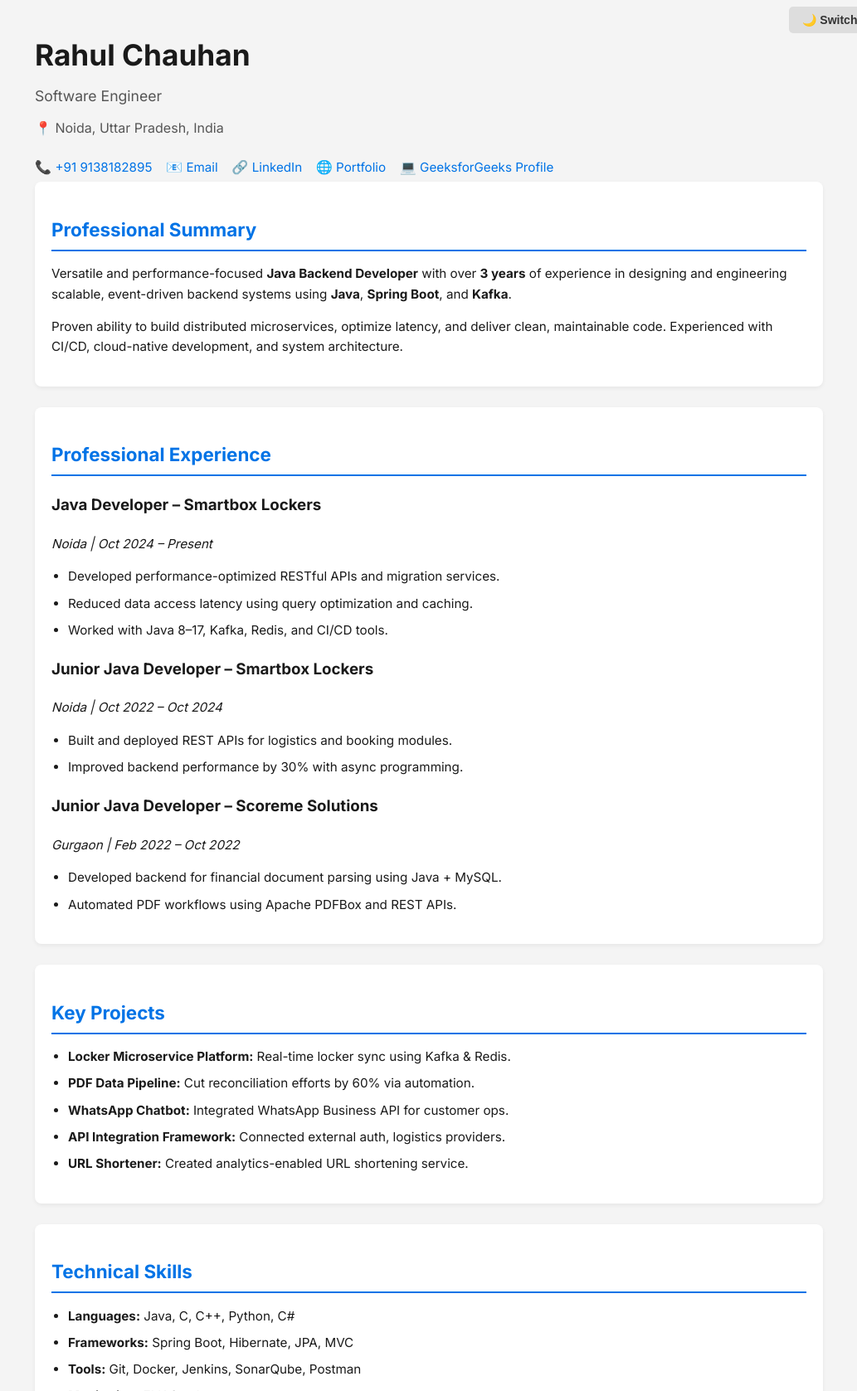
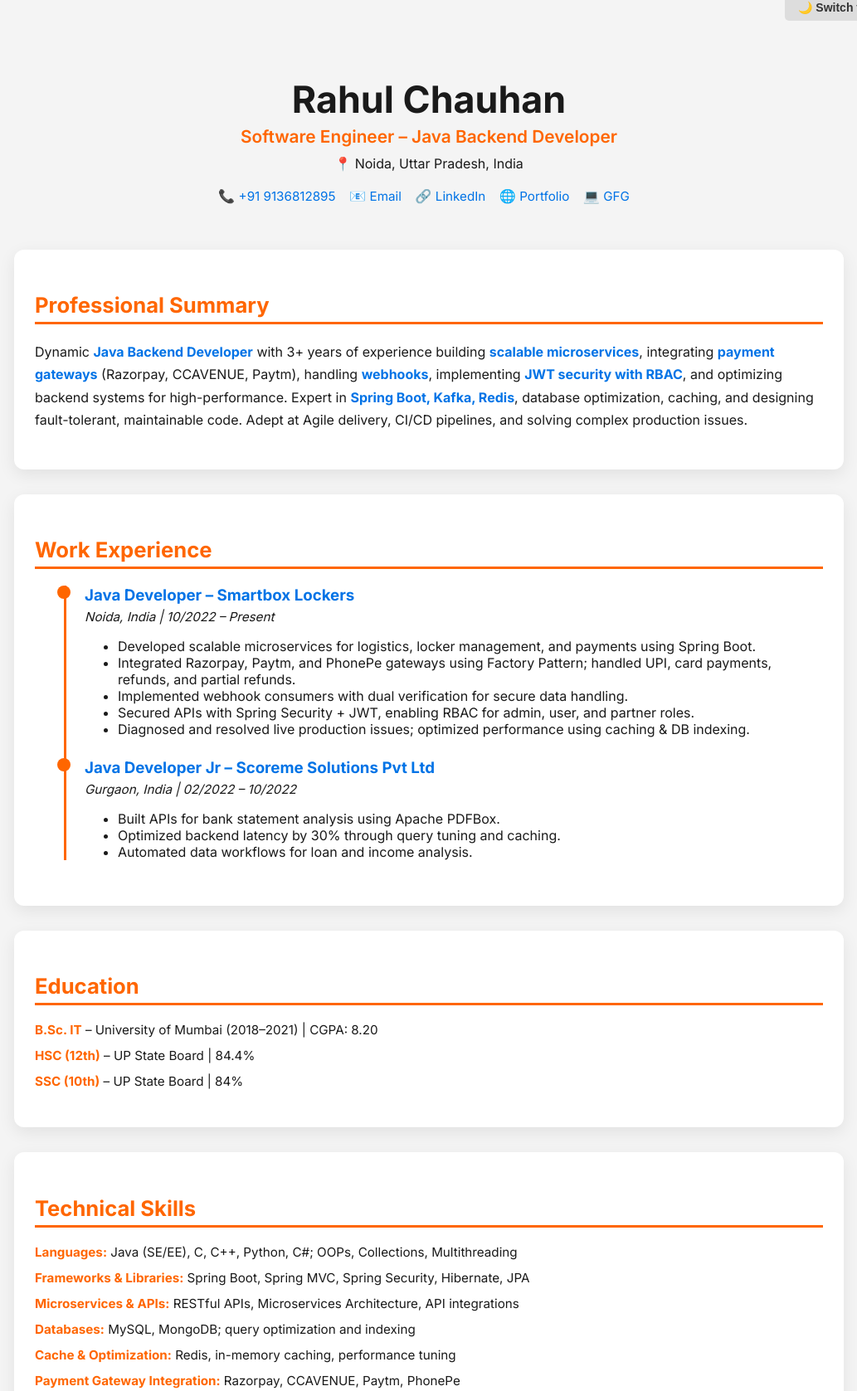
Before and after one commit to BootifulDeveloper/rahul-chauhan-resume, a plain HTML site: page index.html in a window 1280 px wide. Shown: the part 7-1684 px from the top of the page at 83% size, without its empty margins (123-1156 px from the left). Drawn offline with Linux system fonts and the light colour scheme.

Commit message:
Update index.html

```diff
--- a/index.html
+++ b/index.html
@@ -1,13 +1,13 @@
 <!DOCTYPE html>
 <html lang="en">
 <head>
-  <meta charset="UTF-8" />
-  <meta name="viewport" content="width=device-width, initial-scale=1.0"/>
+<meta charset="UTF-8">
+<meta name="viewport" content="width=device-width, initial-scale=1.0">
 <title>🌟 Rahul Chauhan – Software Engineer</title>
 
 <!-- SEO -->
-  <meta name="description" content="Rahul Chauhan – Java Backend Developer specializing in Microservices, Spring Boot, and system design with 3+ years experience.">
-  <meta name="keywords" content="Java Developer, Spring Boot, Microservices, Backend Engineer, Rahul Chauhan">
+<meta name="description" content="Rahul Chauhan – Expert Java Backend Developer specializing in Microservices, Spring Boot, Payment Gateway Integrations, API development, and system design with 3+ years of experience.">
+<meta name="keywords" content="Java Developer, Spring Boot, Microservices, Payment Gateway, Backend Engineer, Rahul Chauhan, API Integration">
 <meta name="author" content="Rahul Chauhan">
 
 <!-- Fonts -->
@@ -19,48 +19,49 @@
   --text-color: #1a1a1a;
   --card-bg: #ffffff;
   --link-color: #0073e6;
-      --header-gray: #555;
+  --accent-color: #ff6600;
+  --primary-color: #0073e6;
 }
-
 body.dark {
   --bg-color: #121212;
   --text-color: #e0e0e0;
   --card-bg: #1f1f1f;
   --link-color: #66b2ff;
-      --header-gray: #ccc;
+  --accent-color: #ff9933;
+  --primary-color: #66b2ff;
 }
-
 body {
   font-family: 'Inter', sans-serif;
   background-color: var(--bg-color);
   color: var(--text-color);
   margin: 0;
+  padding: 0;
+  scroll-behavior: smooth;
+}
+.container {
+  max-width: 1000px;
+  margin: 0 auto;
   padding: 20px;
-      line-height: 1.7;
-      transition: background-color 0.3s, color 0.3s;
 }
-
-    .container {
-      max-width: 950px;
-      margin: 0 auto;
+header {
+  text-align: center;
+  padding: 50px 20px;
 }
-
-    h1 {
-      font-size: 2.2rem;
+header h1 {
+  font-size: 2.8rem;
   margin-bottom: 5px;
 }
-
-    .title {
-      font-size: 1.1rem;
-      color: var(--header-gray);
+header .title {
+  font-size: 1.3rem;
+  color: var(--accent-color);
   margin-bottom: 10px;
+  font-weight: 600;
 }
-
-    .location {
-      color: var(--header-gray);
+header .location {
   margin-bottom: 15px;
+  color: var(--text-color);
+  font-weight: 500;
 }
-
 .contact-info a {
   display: inline-block;
   margin: 5px 12px 5px 0;
@@ -68,49 +69,11 @@
   text-decoration: none;
   font-size: 0.95rem;
 }
+.contact-info a:hover { text-decoration: underline; }
 
-    .contact-info a:hover {
-      text-decoration: underline;
-    }
-
-    .section {
-      background: var(--card-bg);
-      padding: 20px;
-      border-radius: 8px;
-      box-shadow: 0 2px 5px rgba(0, 0, 0, 0.06);
-      margin-bottom: 25px;
-      transition: background-color 0.3s;
-    }
-
-    .section h2 {
-      font-size: 1.4rem;
-      color: var(--link-color);
-      border-bottom: 2px solid var(--link-color);
-      padding-bottom: 5px;
-      margin-bottom: 15px;
-    }
-
-    p, ul {
-      font-size: 0.95rem;
-      line-height: 1.6;
-    }
-
-    ul {
-      padding-left: 20px;
-    }
-
-    li {
-      margin-bottom: 8px;
-    }
-
-    strong {
-      color: var(--text-color);
-    }
-
-    .theme-toggle {
+.theme-toggle, #backToTop {
   position: fixed;
-      top: 15px;
-      right: 15px;
+  right: 20px;
   background-color: #ddd;
   color: #333;
   border: none;
@@ -119,164 +82,243 @@
   font-weight: 600;
   cursor: pointer;
   border-radius: 5px;
+  z-index: 1000;
   transition: background-color 0.3s;
-      z-index: 1000;
 }
-
-    .theme-toggle:hover {
+.theme-toggle:hover, #backToTop:hover {
   background-color: var(--link-color);
   color: #fff;
 }
-
-    @media (max-width: 768px) {
-      h1 {
-        font-size: 1.8rem;
+#backToTop {
+  bottom: 20px;
+  display: none;
 }
 
-      .theme-toggle {
-        font-size: 13px;
-        padding: 6px 10px;
+/* Sections */
+.section {
+  background: var(--card-bg);
+  padding: 30px 25px;
+  border-radius: 12px;
+  margin-bottom: 30px;
+  box-shadow: 0 6px 20px rgba(0,0,0,0.08);
+  transition: background-color 0.3s, transform 0.3s;
+}
+.section:hover { transform: translateY(-3px); }
+.section h2 {
+  font-size: 1.6rem;
+  color: var(--accent-color);
+  border-bottom: 3px solid var(--accent-color);
+  padding-bottom: 5px;
+  margin-bottom: 20px;
 }
 
-      .section h2 {
-        font-size: 1.2rem;
+/* Summary */
+.summary {
+  font-size: 1rem;
+  line-height: 1.7;
 }
+.summary strong { color: var(--primary-color); }
+
+/* Work Experience */
+.timeline {
+  position: relative;
+  margin-left: 20px;
 }
+.timeline::before {
+  content: '';
+  position: absolute;
+  left: 15px;
+  width: 3px;
+  height: 100%;
+  background: var(--accent-color);
+}
+.timeline-item {
+  position: relative;
+  margin-bottom: 25px;
+  padding-left: 40px;
+}
+.timeline-item::before {
+  content: '';
+  position: absolute;
+  left: 7px;
+  top: 0;
+  width: 16px;
+  height: 16px;
+  background: var(--accent-color);
+  border-radius: 50%;
+}
+.timeline-item h3 { margin: 0 0 5px 0; color: var(--primary-color); }
+.timeline-item p { margin: 0; font-size: 0.95rem; }
 
-    @media (max-width: 480px) {
-      .contact-info a {
-        display: block;
-        margin-bottom: 10px;
+/* Skills */
+.skill-list {
+  list-style: none;
+  padding: 0;
 }
+.skill-list li {
+  margin-bottom: 12px;
+  font-size: 0.95rem;
 }
+.skill-list li strong { color: var(--accent-color); }
+
+/* Projects */
+.project-card {
+  background: var(--bg-color);
+  border: 1px solid #ddd;
+  border-radius: 12px;
+  padding: 20px;
+  margin-bottom: 20px;
+  transition: transform 0.3s, box-shadow 0.3s;
+}
+.project-card:hover {
+  transform: translateY(-6px);
+  box-shadow: 0 8px 22px rgba(0,0,0,0.15);
+}
+.project-card h3 { margin-top:0; color: var(--primary-color); }
+.project-card a { color: var(--link-color); font-weight: 600; text-decoration: none; }
+.project-card a:hover { text-decoration: underline; }
+
+/* Responsive */
+@media(max-width:768px){ header h1 { font-size:2.2rem; } .theme-toggle, #backToTop { font-size:13px; padding:6px 10px; } }
+@media(max-width:480px){ .contact-info a { display:block; margin-bottom:10px; } }
 </style>
 </head>
 <body>
 
 <button class="theme-toggle" onclick="toggleTheme()">🌙 Switch to Dark Mode</button>
+<button id="backToTop" onclick="scrollToTop()">⬆ Back to Top</button>
 
 <div class="container">
 <header>
   <h1>Rahul Chauhan</h1>
-      <div class="title">Software Engineer</div>
+  <div class="title">Software Engineer – Java Backend Developer</div>
   <div class="location">📍 Noida, Uttar Pradesh, India</div>
   <div class="contact-info">
-        📞 <a href="tel:+919138182895">+91 9138182895</a>
+    📞 <a href="tel:+919136812895">+91 9136812895</a>
     📧 <a href="mailto:rahulchauhan.12071998@gmail.com">Email</a>
     🔗 <a href="https://www.linkedin.com/in/rahul-chauhan-766528219" target="_blank">LinkedIn</a>
     🌐 <a href="https://portfolio-eec4a.web.app/about" target="_blank">Portfolio</a>
-        💻 <a href="https://www.geeksforgeeks.org/user/rahul_chauhan_1998/" target="_blank">GeeksforGeeks Profile</a>
+    💻 <a href="https://www.geeksforgeeks.org/user/rahul_chauhan_1998/" target="_blank">GFG</a>
   </div>
 </header>
 
+<!-- Professional Summary -->
 <section class="section">
 <h2>Professional Summary</h2>
-      <p>
-        Versatile and performance-focused <strong>Java Backend Developer</strong> with over <strong>3 years</strong> of experience in designing and engineering scalable, event-driven backend systems using <strong>Java</strong>, <strong>Spring Boot</strong>, and <strong>Kafka</strong>.
-      </p>
-      <p>
-        Proven ability to build distributed microservices, optimize latency, and deliver clean, maintainable code. Experienced with CI/CD, cloud-native development, and system architecture.
+<p class="summary">
+Dynamic <strong>Java Backend Developer</strong> with 3+ years of experience building <strong>scalable microservices</strong>, integrating <strong>payment gateways</strong> (Razorpay, CCAVENUE, Paytm), handling <strong>webhooks</strong>, implementing <strong>JWT security with RBAC</strong>, and optimizing backend systems for high-performance. Expert in <strong>Spring Boot, Kafka, Redis</strong>, database optimization, caching, and designing fault-tolerant, maintainable code. Adept at Agile delivery, CI/CD pipelines, and solving complex production issues.
 </p>
 </section>
 
+<!-- Work Experience -->
 <section class="section">
-      <h2>Professional Experience</h2>
+<h2>Work Experience</h2>
+<div class="timeline">
+  <div class="timeline-item">
+    <h3>Java Developer – Smartbox Lockers</h3>
+    <p><em>Noida, India | 10/2022 – Present</em></p>
+    <ul>
+      <li>Developed scalable microservices for logistics, locker management, and payments using Spring Boot.</li>
+      <li>Integrated Razorpay, Paytm, and PhonePe gateways using Factory Pattern; handled UPI, card payments, refunds, and partial refunds.</li>
+      <li>Implemented webhook consumers with dual verification for secure data handling.</li>
+      <li>Secured APIs with Spring Security + JWT, enabling RBAC for admin, user, and partner roles.</li>
+      <li>Diagnosed and resolved live production issues; optimized performance using caching & DB indexing.</li>
+    </ul>
+  </div>
+  <div class="timeline-item">
+    <h3>Java Developer Jr – Scoreme Solutions Pvt Ltd</h3>
+    <p><em>Gurgaon, India | 02/2022 – 10/2022</em></p>
+    <ul>
+      <li>Built APIs for bank statement analysis using Apache PDFBox.</li>
+      <li>Optimized backend latency by 30% through query tuning and caching.</li>
+      <li>Automated data workflows for loan and income analysis.</li>
+    </ul>
+  </div>
+</div>
+</section>
 
-      <h3>Java Developer – Smartbox Lockers</h3>
-      <p><em>Noida | Oct 2024 – Present</em></p>
-      <ul>
-        <li>Developed performance-optimized RESTful APIs and migration services.</li>
-        <li>Reduced data access latency using query optimization and caching.</li>
-        <li>Worked with Java 8–17, Kafka, Redis, and CI/CD tools.</li>
-      </ul>
-
-      <h3>Junior Java Developer – Smartbox Lockers</h3>
-      <p><em>Noida | Oct 2022 – Oct 2024</em></p>
-      <ul>
-        <li>Built and deployed REST APIs for logistics and booking modules.</li>
-        <li>Improved backend performance by 30% with async programming.</li>
-      </ul>
-
-      <h3>Junior Java Developer – Scoreme Solutions</h3>
-      <p><em>Gurgaon | Feb 2022 – Oct 2022</em></p>
-      <ul>
-        <li>Developed backend for financial document parsing using Java + MySQL.</li>
-        <li>Automated PDF workflows using Apache PDFBox and REST APIs.</li>
+<!-- Education -->
+<section class="section">
+<h2>Education</h2>
+<ul class="skill-list">
+  <li><strong>B.Sc. IT</strong> – University of Mumbai (2018–2021) | CGPA: 8.20</li>
+  <li><strong>HSC (12th)</strong> – UP State Board | 84.4%</li>
+  <li><strong>SSC (10th)</strong> – UP State Board | 84%</li>
 </ul>
 </section>
 
+<!-- Technical Skills -->
 <section class="section">
-      <h2>Key Projects</h2>
-      <ul>
-        <li><strong>Locker Microservice Platform:</strong> Real-time locker sync using Kafka & Redis.</li>
-        <li><strong>PDF Data Pipeline:</strong> Cut reconciliation efforts by 60% via automation.</li>
-        <li><strong>WhatsApp Chatbot:</strong> Integrated WhatsApp Business API for customer ops.</li>
-        <li><strong>API Integration Framework:</strong> Connected external auth, logistics providers.</li>
-        <li><strong>URL Shortener:</strong> Created analytics-enabled URL shortening service.</li>
+<h2>Technical Skills</h2>
+<ul class="skill-list">
+  <li><strong>Languages:</strong> Java (SE/EE), C, C++, Python, C#; OOPs, Collections, Multithreading</li>
+  <li><strong>Frameworks & Libraries:</strong> Spring Boot, Spring MVC, Spring Security, Hibernate, JPA</li>
+  <li><strong>Microservices & APIs:</strong> RESTful APIs, Microservices Architecture, API integrations</li>
+  <li><strong>Databases:</strong> MySQL, MongoDB; query optimization and indexing</li>
+  <li><strong>Cache & Optimization:</strong> Redis, in-memory caching, performance tuning</li>
+  <li><strong>Payment Gateway Integration:</strong> Razorpay, CCAVENUE, Paytm, PhonePe</li>
+  <li><strong>DevOps & CI/CD:</strong> Docker, Jenkins, Git, Agile practices, SonarQube</li>
+  <li><strong>Cloud & Monitoring:</strong> AWS EC2/S3/RDS, Kubernetes, ELK Stack</li>
 </ul>
 </section>
 
+<!-- Projects -->
 <section class="section">
-      <h2>Technical Skills</h2>
-      <ul>
-        <li><strong>Languages:</strong> Java, C, C++, Python, C#</li>
-        <li><strong>Frameworks:</strong> Spring Boot, Hibernate, JPA, MVC</li>
-        <li><strong>Tools:</strong> Git, Docker, Jenkins, SonarQube, Postman</li>
-        <li><strong>Monitoring:</strong> ELK Stack</li>
-        <li><strong>Cloud:</strong> AWS (EC2, S3, RDS), Kubernetes</li>
-        <li><strong>Databases:</strong> MySQL, MongoDB</li>
-        <li><strong>Practices:</strong> Agile, CI/CD, TDD, Microservices, System Design</li>
-      </ul>
+<h2>Projects</h2>
+
+<div class="project-card">
+<h3>Payment Gateway Integration</h3>
+<p><strong>Tech Stack:</strong> Java, Spring Boot, Spring Security, Razorpay, CCAVENUE, Paytm, JWT</p>
+<p>Developed a secure and modular payment module using Factory Pattern. Integrated multiple payment providers, implemented webhook verification, and ensured secure RBAC-enabled API access.</p>
+</div>
+
+<div class="project-card">
+<h3>Bank Statement Analyzer</h3>
+<p><strong>Tech Stack:</strong> Java, Spring Boot, Apache PDFBox, MySQL</p>
+<p>Automated extraction and classification of financial statements. Reduced manual loan verification effort by 60% and optimized backend response times by 30%.</p>
+</div>
+
+<div class="project-card">
+<h3>WhatsApp Notification System</h3>
+<p><strong>Tech Stack:</strong> Java, Spring Boot, Twilio/WhatsApp API</p>
+<p>Implemented real-time notifications for end users via WhatsApp. Ensured reliable delivery, message templating, and integration with existing backend services.</p>
+</div>
+
+<div class="project-card">
+<h3>Asset Management Platform</h3>
+<p><strong>Tech Stack:</strong> Java, Spring Boot, MySQL, Redis</p>
+<p>Developed microservices for tracking assets, implementing CRUD operations, caching frequently accessed data, and ensuring high availability with optimized DB queries.</p>
+</div>
 </section>
 
-    <section class="section">
-      <h2>Education</h2>
-      <ul>
-        <li><strong>B.Sc. IT</strong> – University of Mumbai (2018–2021) | CGPA: 8.2</li>
-        <li><strong>HSC (12th)</strong> – UP State Board (2016) | 84.40%</li>
-        <li><strong>SSC (10th)</strong> – UP State Board (2014) | 84%</li>
-      </ul>
-    </section>
-
-    <section class="section">
-      <h2>Certifications</h2>
-      <ul>
-        <li>Spring Boot Backend Masterclass – Udemy</li>
-        <li>System Design Essentials – Udemy</li>
-      </ul>
-    </section>
-
-    <section class="section">
-      <h2>Awards & Recognition</h2>
-      <ul>
-        <li><strong>Rising Star Award:</strong> Recognized for backend delivery and quality.</li>
-        <li><strong>Fast-Track Promotion:</strong> Promoted for architectural contributions.</li>
-      </ul>
-    </section>
-
-    <section class="section">
-      <h2>Portfolio Articles</h2>
-      <ul>
-        <li>📝 <a href="https://www.geeksforgeeks.org/spring-boot-pathvariable-and-requestparam-annotations/?itm_source=auth" target="_blank">Spring Boot – @PathVariable vs @RequestParam</a></li>
-        <li>📝 <a href="https://www.geeksforgeeks.org/spring-when-to-use-qualifier-and-autowired-for-dependency-injection/" target="_blank">Spring – @Qualifier vs @Autowired</a></li>
-      </ul>
-    </section>
 </div>
 
 <script>
+// Dark mode toggle
 const toggle = document.querySelector(".theme-toggle");
 const savedTheme = localStorage.getItem("theme");
 const prefersDark = window.matchMedia("(prefers-color-scheme: dark)").matches;
-
-    if (savedTheme === "dark" || (!savedTheme && prefersDark)) {
+if(savedTheme==="dark" || (!savedTheme && prefersDark)){
   document.body.classList.add("dark");
-      toggle.textContent = "☀️ Switch to Light Mode";
+  toggle.textContent="☀️ Switch to Light Mode";
 }
-
-    function toggleTheme() {
+function toggleTheme(){
   const isDark = document.body.classList.toggle("dark");
   toggle.textContent = isDark ? "☀️ Switch to Light Mode" : "🌙 Switch to Dark Mode";
   localStorage.setItem("theme", isDark ? "dark" : "light");
+}
+
+// Back to top button
+const backToTop = document.getElementById("backToTop");
+window.onscroll = function(){
+  if(document.body.scrollTop > 300 || document.documentElement.scrollTop > 300){
+    backToTop.style.display = "block";
+  } else {
+    backToTop.style.display = "none";
+  }
+};
+function scrollToTop(){
+  window.scrollTo({top:0, behavior:'smooth'});
 }
 </script>
 
```
Lines whose indentation alone changed are shown as unchanged.
